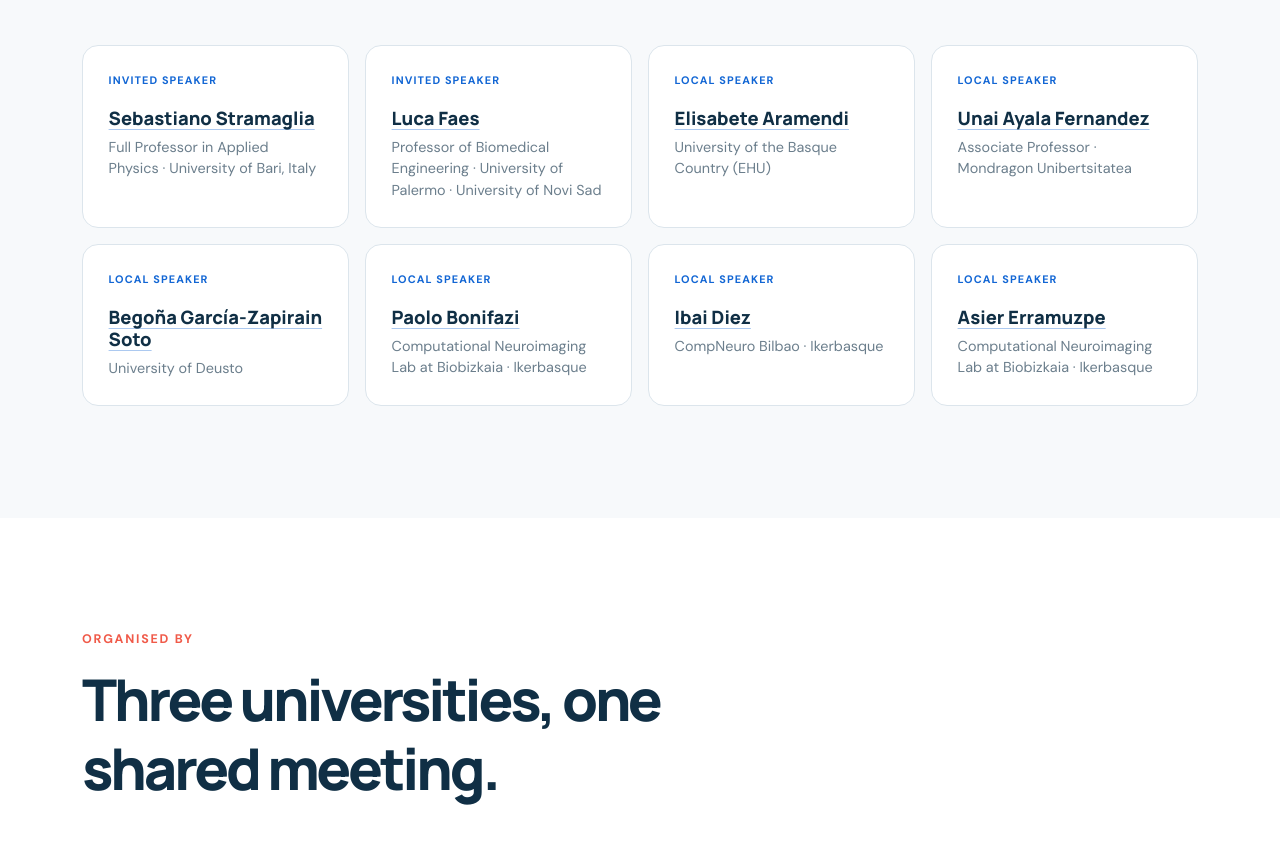
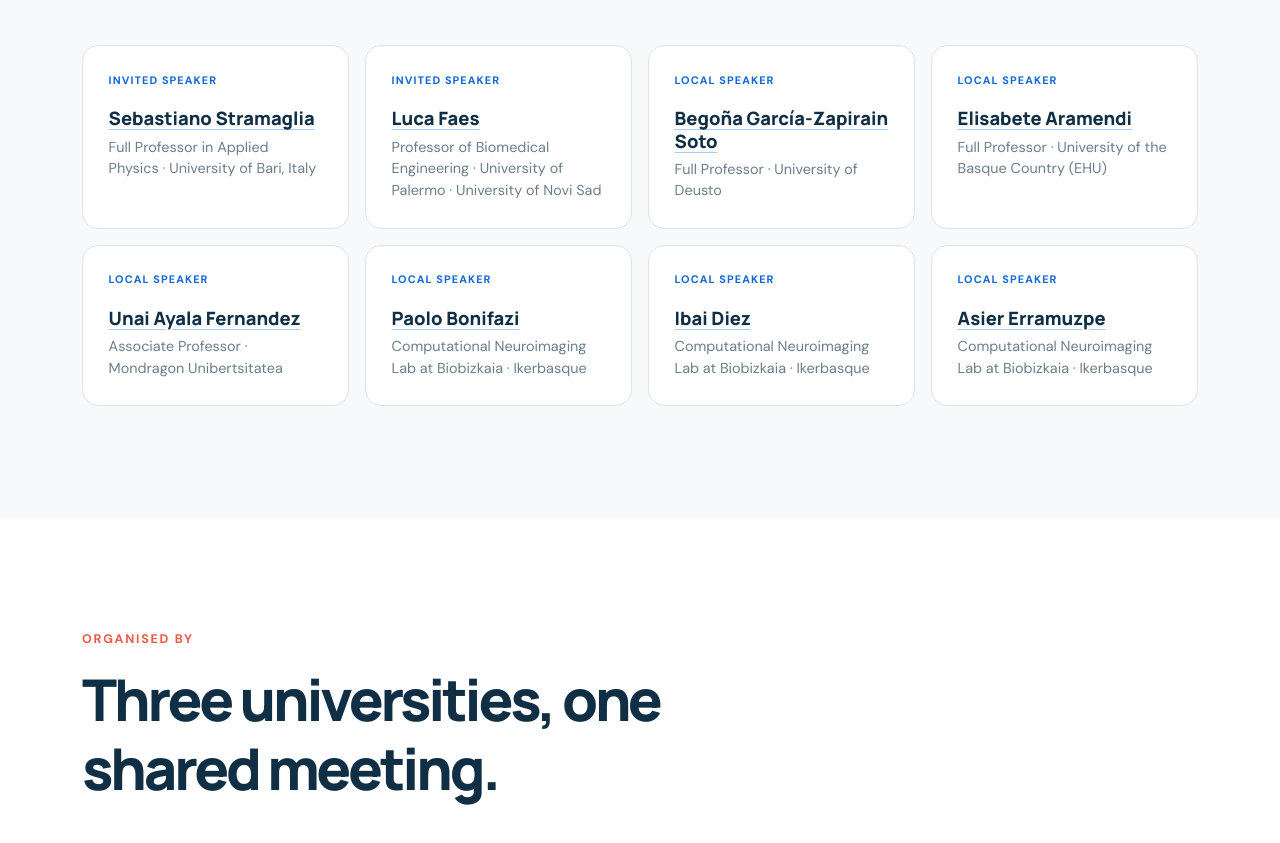
Before and after one commit to compneurobilbao/compneurobilbao.github.io, a website: page src/pug/index.pug in a window 1280 px wide. Shown: the part 2064-2907 px from the top of the page. Drawn offline with nearby package versions, Linux system fonts and the light colour scheme; files that its build step writes are made by us from their sources; files whose address does not match are found by name.

Commit message:
Update local speaker titles and ordering

```diff
--- a/src/pug/index.pug
+++ b/src/pug/index.pug
@@ -98,18 +98,18 @@ html(lang='en')
                         article.person-card
                             p.person-type Local speaker
                             h3
+                                a(href='https://scholar.google.com/citations?user=4WgXIToAAAAJ&hl=es', target='_blank', rel='noopener noreferrer') Begoña García-Zapirain Soto
+                            p Full Professor · University of Deusto
+                        article.person-card
+                            p.person-type Local speaker
+                            h3
                                 a(href='https://www.ehu.eus/en/web/biores/elisabete-aramendi', target='_blank', rel='noopener noreferrer') Elisabete Aramendi
-                            p University of the Basque Country (EHU)
+                            p Full Professor · University of the Basque Country (EHU)
                         article.person-card
                             p.person-type Local speaker
                             h3
                                 a(href='https://scholar.google.com/citations?user=GHwmagQAAAAJ&hl=es', target='_blank', rel='noopener noreferrer') Unai Ayala Fernandez
                             p Associate Professor · Mondragon Unibertsitatea
-                        article.person-card
-                            p.person-type Local speaker
-                            h3
-                                a(href='https://scholar.google.com/citations?user=4WgXIToAAAAJ&hl=es', target='_blank', rel='noopener noreferrer') Begoña García-Zapirain Soto
-                            p University of Deusto
                         article.person-card
                             p.person-type Local speaker
                             h3
@@ -119,7 +119,7 @@ html(lang='en')
                             p.person-type Local speaker
                             h3
                                 a(href='https://scholar.google.com/citations?user=13EhJDYAAAAJ&hl=en', target='_blank', rel='noopener noreferrer') Ibai Diez
-                            p CompNeuro Bilbao · Ikerbasque
+                            p Computational Neuroimaging Lab at Biobizkaia · Ikerbasque
                         article.person-card
                             p.person-type Local speaker
                             h3
```
Also changed, not shown: index.html.
